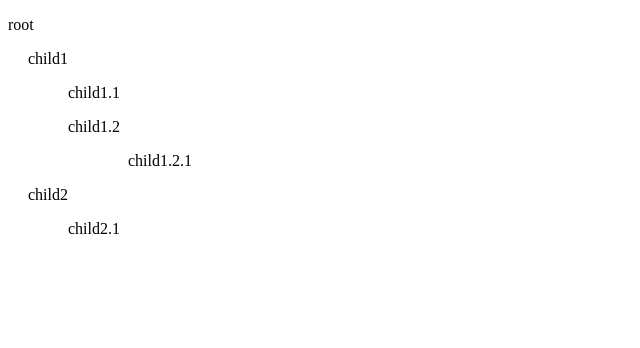
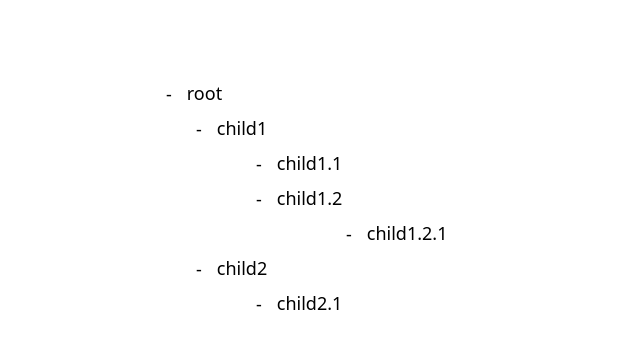
Before and after one commit to dashedstripes/fbrz, a website built with Vite: page index.html in a window 1280 px wide. Shown: the whole page, without its empty margins (0-640 px from the left). Built offline with nearby package versions, Linux system fonts and the light colour scheme.

Commit message:
update styling

```diff
--- a/main.ts
+++ b/main.ts
@@ -71,14 +71,15 @@ class FiberNode {
     const element = document.createElement("div");
     element.id = this.id;
 
-    const pElement = document.createElement("p");
-
-    pElement.textContent = this.value;
-
-    element.appendChild(pElement);
+    element.innerHTML = `
+      <div class="node">
+        <button>-</button>
+        <p>${this.value}</p>
+      </div>
+    `;
 
     if (this.layer > 0) {
-      element.style.marginLeft = `${this.layer * 20}px`;
+      element.style.marginLeft = `${this.layer * 30}px`;
     }
 
     this.children.forEach((child: FiberNode) => {
@@ -98,7 +99,6 @@ class FiberTree {
   constructor(rootId: string) {
     const rootDiv = document.getElementById(rootId) as HTMLElement;
     rootDiv.contentEditable = "true";
-    rootDiv.style.whiteSpace = "pre-wrap";
 
     this.rootDiv = rootDiv;
   }
@@ -226,8 +226,8 @@ class FiberTree {
       if (node.id === anchor.id) return;
       const el = document.getElementById(node.id);
       if (!el) return;
-      if (!el.firstChild) return;
-      let p = el.firstChild as HTMLElement;
+      if (!el.querySelector("p")) return;
+      let p = el.querySelector("p") as HTMLElement;
       p.style.textDecoration = "line-through";
       el.remove();
     });
@@ -383,7 +383,7 @@ class Editor {
 
     let n = node;
 
-    while (n.parentNode && n.parentNode.nodeName !== "DIV") {
+    while (n.parentNode && !n.parentElement?.id) {
       n = n.parentNode;
     }
 
@@ -400,11 +400,11 @@ class Editor {
     if (!anchorNode || !focusNode) return;
 
     range.setStart(
-      anchorNode.firstChild?.firstChild as Node,
+      anchorNode.querySelector("p")?.firstChild as Node,
       this.cursor.anchorOffset,
     );
     range.setEnd(
-      focusNode.firstChild?.firstChild as Node,
+      focusNode.querySelector("p")?.firstChild as Node,
       this.cursor.focusOffset,
     );
 
--- a/style.css
+++ b/style.css
@@ -1,3 +1,39 @@
 * {
+  margin: 0;
   outline: none;
+  font-size: 18px;
+  font-family:
+    ui-sans-serif,
+    system-ui,
+    -apple-system,
+    BlinkMacSystemFont,
+    "Segoe UI",
+    Roboto,
+    "Helvetica Neue",
+    Arial,
+    "Noto Sans",
+    sans-serif,
+    "Apple Color Emoji",
+    "Segoe UI Emoji",
+    "Segoe UI Symbol",
+    "Noto Color Emoji";
 }
+
+button {
+  background: none;
+  border: none;
+  cursor: pointer;
+}
+
+#app {
+  max-width: 960px;
+  margin: 0 auto;
+  padding: 4rem;
+}
+
+.node {
+  display: flex;
+  gap: 0.5rem;
+  padding-top: 0.5rem;
+  padding-bottom: 0 5rem;
+}
```
